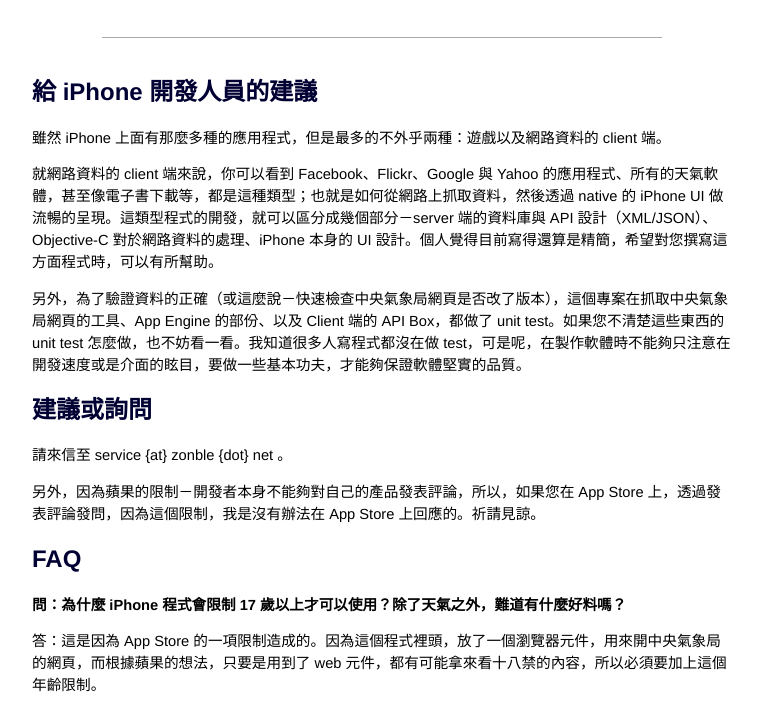
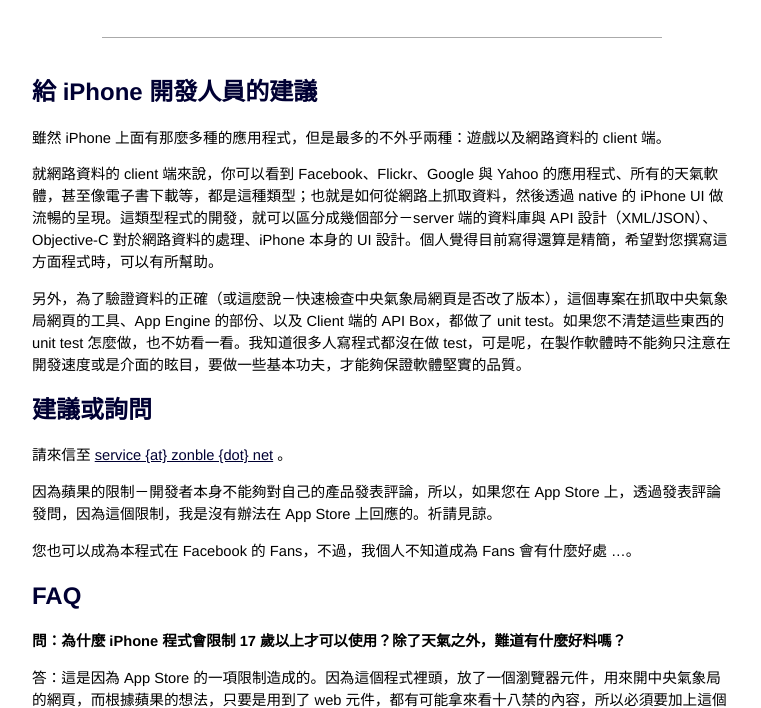
Before and after one commit to iCasablanca/twweather, a plain HTML site: page index.html in a window 1280 px wide. Shown: the part 2155-2863 px from the top of the page, without its empty margins (258-1019 px from the left). Drawn offline with Linux system fonts and the light colour scheme.

Commit message:
Updates the gh-pages.

```diff
--- a/index.html
+++ b/index.html
@@ -138,16 +138,23 @@ $ git submodule update</pre>
 
 	<h2>建議或詢問</h2>
 
-	<p>請來信至 service {at} zonble {dot} net 。</p>
+	<p>請來信至 <a href="mailto:service {at} zonble {dot} net">service {at} zonble {dot} net</a> 。</p>
 
-	<p>另外，因為蘋果的限制－開發者本身不能夠對自己的產品發表評論，所以，如果您在 App Store 上，透過發表評論發問，因為這個限制，我是沒有辦法在 App Store 上回應的。祈請見諒。</p>
+	<p>因為蘋果的限制－開發者本身不能夠對自己的產品發表評論，所以，如果您在 App Store 上，透過發表評論發問，因為這個限制，我是沒有辦法在 App Store 上回應的。祈請見諒。</p>
+
+	<p>您也可以成為本程式在 Facebook 的 Fans，不過，我個人不知道成為 Fans 會有什麼好處
+	…。</p>
+
+	<script type="text/javascript" src="http://static.ak.connect.facebook.com/js/api_lib/v0.4/FeatureLoader.js.php/en_US"></script><script type="text/javascript">FB.init("eec657acdca6e360444746a917b620a5");</script><fb:fan profile_id="188341743092" stream="0" connections="10" logobar="0" width="700" heigh="200"></fb:fan>
 
 	<h2>FAQ</h2>
 
 	<p><b>問：為什麼 iPhone 程式會限制 17 歲以上才可以使用？除了天氣之外，難道有什麼好料嗎？</b></p>
 	<p>答：這是因為 App Store 的一項限制造成的。因為這個程式裡頭，放了一個瀏覽器元件，用來開中央氣象局的網頁，而根據蘋果的想法，只要是用到了 web 元件，都有可能拿來看十八禁的內容，所以必須要加上這個年齡限制。</p>
 
+
 	<img src="badge.gif" alt="Made on a Mac"/>
+
 </div>
 
 </body>
```
